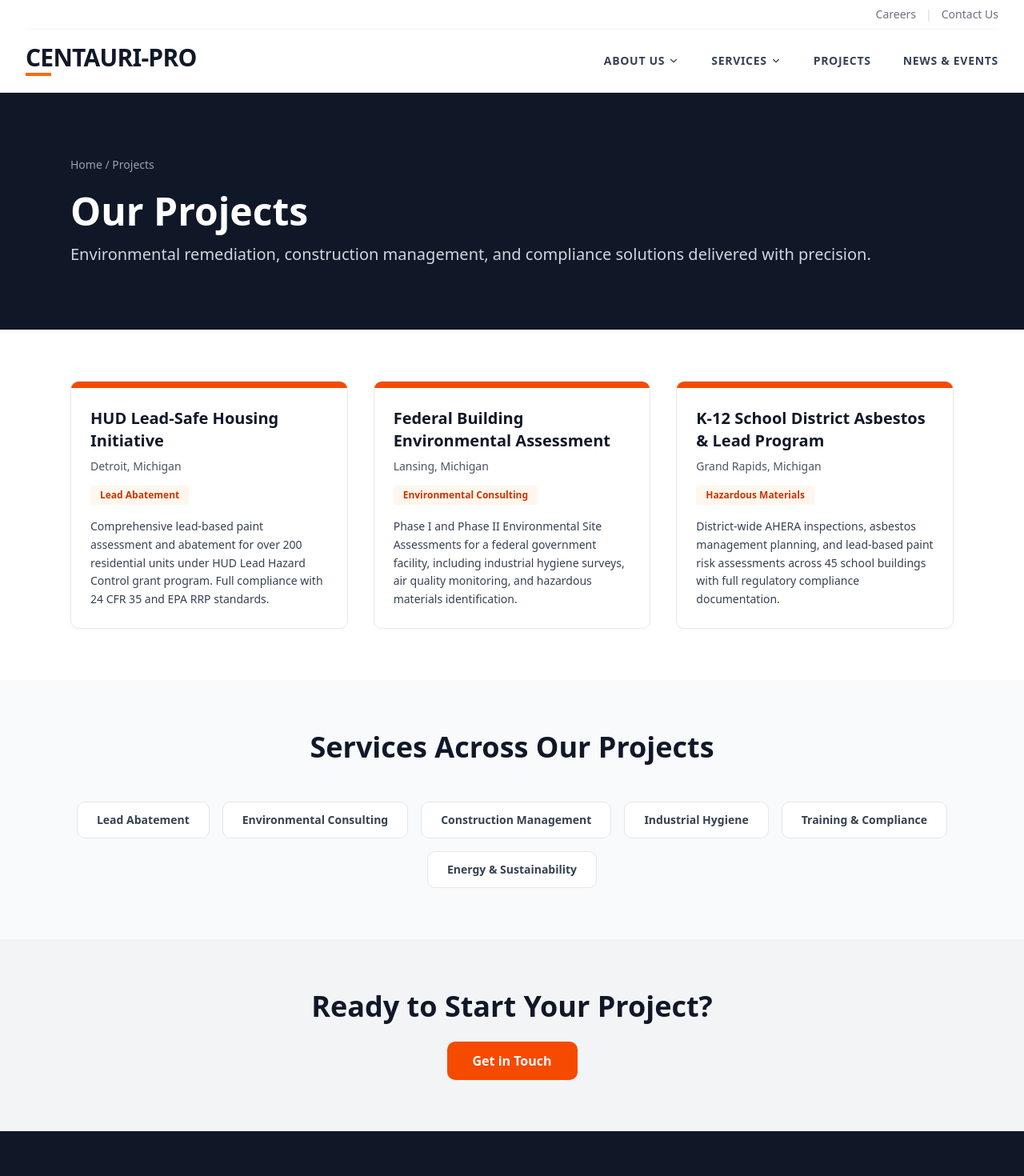
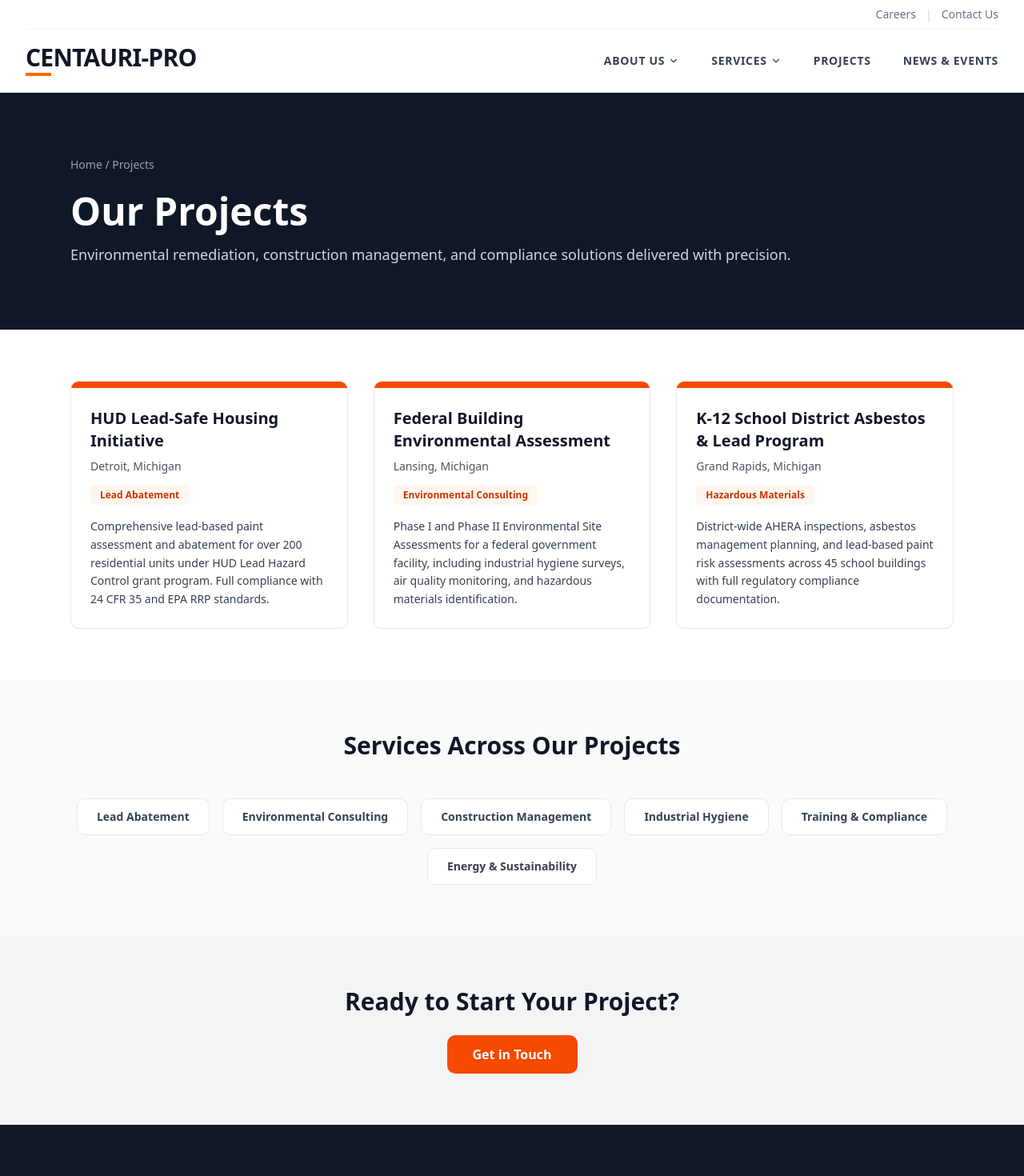
Before and after one commit to nexdyne/Stratra-Dynamics-L.L.C, a React (Vite) app: page /projects in a window 1280 px wide. Shown: the top 1470 px of the page at 80% size. Built offline with nearby package versions, Linux system fonts and the light colour scheme.

Commit message:
Standardize ProjectsPage typography

```diff
--- a/src/pages/ProjectsPage.jsx
+++ b/src/pages/ProjectsPage.jsx
@@ -43,8 +43,8 @@ export default function ProjectsPage() {
           <div className="mb-6 text-sm text-gray-400">
             <Link to="/" className="hover:text-white">Home</Link> / Projects
           </div>
-          <h1 className="text-5xl font-bold mb-4">Our Projects</h1>
-          <p className="text-xl text-gray-300">
+          <h1 className="text-4xl md:text-5xl font-bold mb-4">Our Projects</h1>
+          <p className="text-lg text-gray-300">
             Environmental remediation, construction management, and compliance solutions delivered with precision.
           </p>
         </div>
@@ -84,7 +84,7 @@ export default function ProjectsPage() {
       {/* Service Categories */}
       <section className="bg-gray-50 py-16">
         <div className="max-w-6xl mx-auto px-6">
-          <h2 className="text-4xl font-bold text-gray-900 text-center mb-12">
+          <h2 className="text-3xl font-bold text-gray-900 text-center mb-12">
             Services Across Our Projects
           </h2>
           <div className="flex flex-wrap justify-center gap-4">
@@ -104,7 +104,7 @@ export default function ProjectsPage() {
       {/* CTA Section */}
       <section className="bg-gray-100 py-16">
         <div className="max-w-6xl mx-auto px-6 text-center">
-          <h2 className="text-4xl font-bold text-gray-900 mb-6">
+          <h2 className="text-3xl font-bold text-gray-900 mb-6">
             Ready to Start Your Project?
           </h2>
           <Link
```
